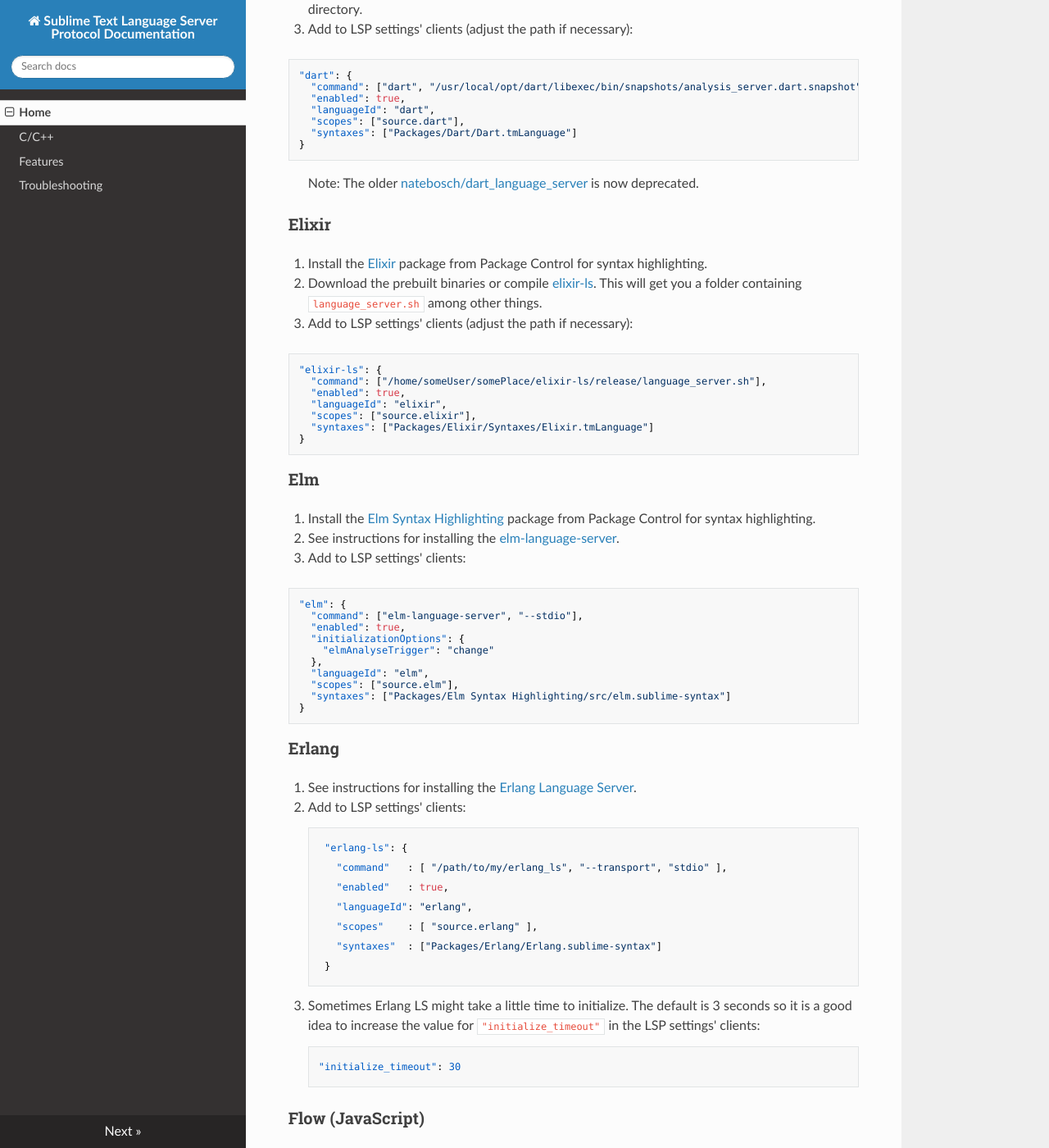
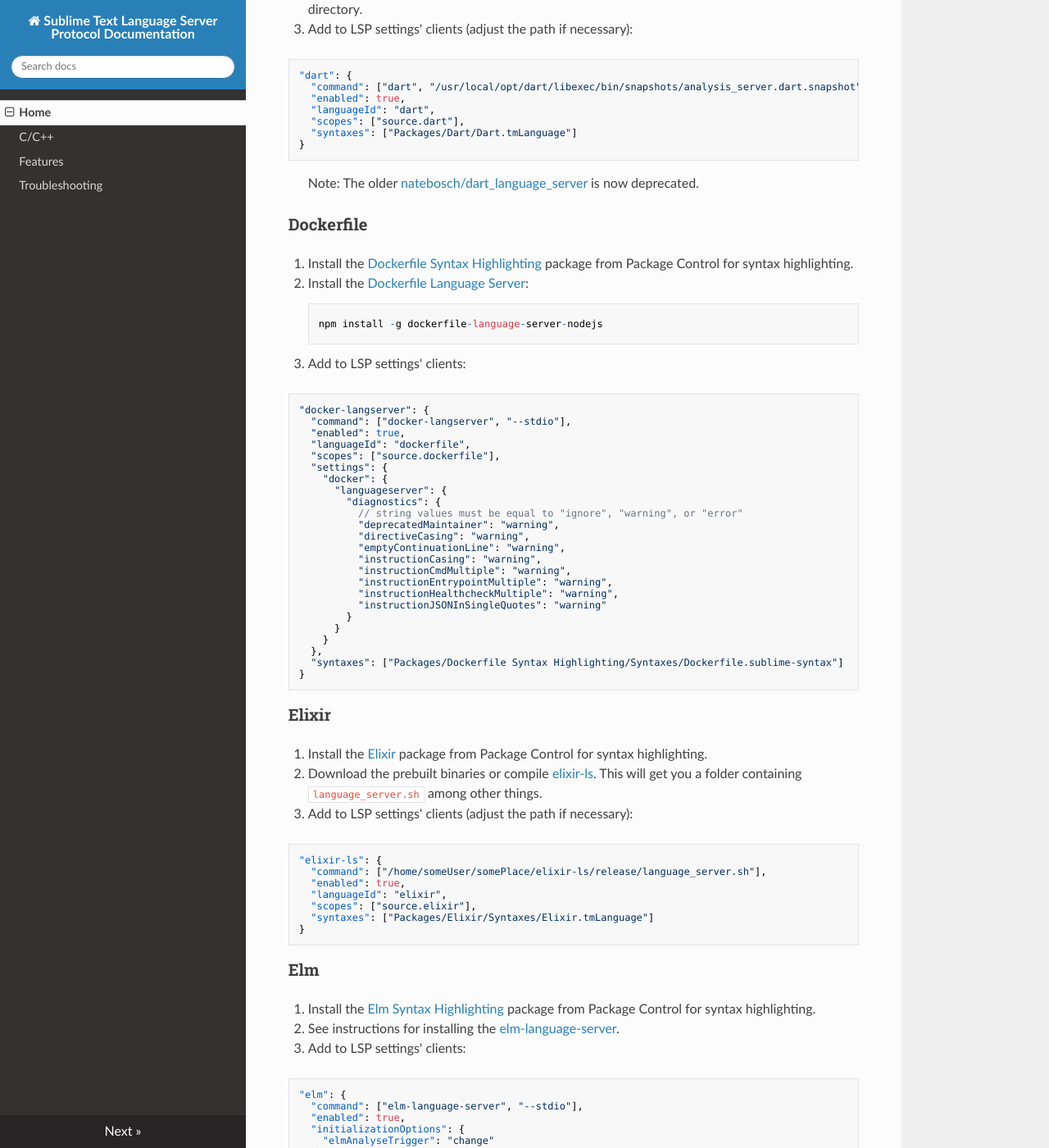
Before and after one commit to sublimelsp/LSP, an MkDocs documentation site: the page built from docs/index.md, in a window 1280 px wide and 1400 px high, scrolled down 5029 px. Shown: the whole window at 82% size. Built offline with MkDocs 1.6.1, drawn with Linux system fonts in a browser that asks for light colours; nearby versions of some CDN libraries.

Commit message:
Add Dockerfile server to docs

````diff
--- a/docs/index.md
+++ b/docs/index.md
@@ -242,6 +242,42 @@
 ```
 
 > Note: The older [natebosch/dart_language_server](https://github.com/natebosch/dart_language_server) is now deprecated.
+
+### Dockerfile<a name="dockerfile"></a>
+
+1. Install the [Dockerfile Syntax Highlighting](https://packagecontrol.io/packages/Dockerfile%20Syntax%20Highlighting) package from Package Control for syntax highlighting.
+2. Install the [Dockerfile Language Server](https://github.com/rcjsuen/dockerfile-language-server-nodejs):
+
+        npm install -g dockerfile-language-server-nodejs
+
+3. Add to LSP settings' clients:
+
+```js
+"docker-langserver": {
+  "command": ["docker-langserver", "--stdio"],
+  "enabled": true,
+  "languageId": "dockerfile",
+  "scopes": ["source.dockerfile"],
+  "settings": {
+    "docker": {
+      "languageserver": {
+        "diagnostics": {
+          // string values must be equal to "ignore", "warning", or "error"
+          "deprecatedMaintainer": "warning",
+          "directiveCasing": "warning",
+          "emptyContinuationLine": "warning",
+          "instructionCasing": "warning",
+          "instructionCmdMultiple": "warning",
+          "instructionEntrypointMultiple": "warning",
+          "instructionHealthcheckMultiple": "warning",
+          "instructionJSONInSingleQuotes": "warning"
+        }
+      }
+    }
+  },
+  "syntaxes": ["Packages/Dockerfile Syntax Highlighting/Syntaxes/Dockerfile.sublime-syntax"]
+}
+```
 
 ### Elixir<a name="elixir"></a>
 
````
Also changed, not shown: README.md (+1 -0 lines).
